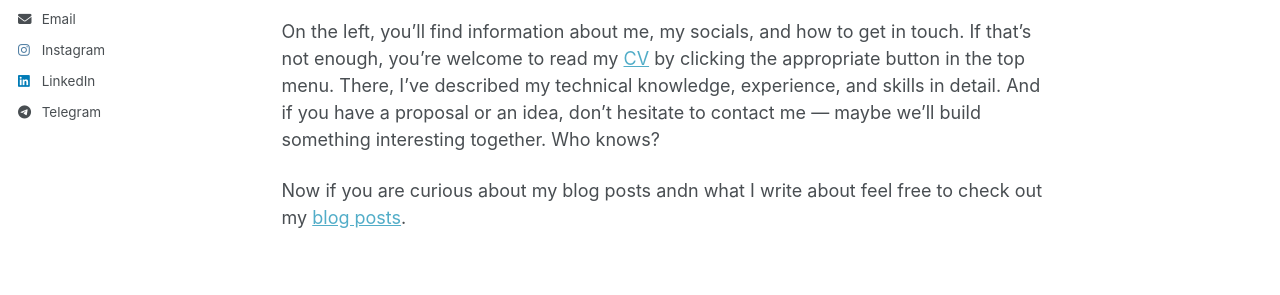
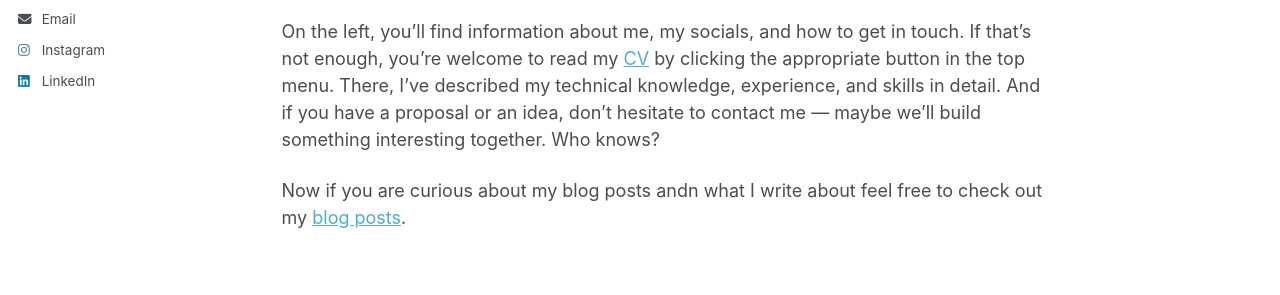
Before and after one commit to nedev-v/My-blog, a Jekyll site: the page built from _pages/about.md, in a window 1280 px wide. Shown: the part 484-779 px from the top of the page. Built offline with Jekyll 4.4.1, drawn with Linux system fonts in a browser that asks for light colours; a script that is not in the unit is left out.

Commit message:
Remove tg

```diff
--- a/_config.yml
+++ b/_config.yml
@@ -56,7 +56,7 @@ author:
   pinterest        : # Username
   soundcloud       : # Username
   steam            : # Username
-  telegram         : "sanchxus"
+  telegram         : # "sanchxus"
   tumblr           : # Username
   twitter          : # Username for X / Twitter
   vine             : # Username
```
